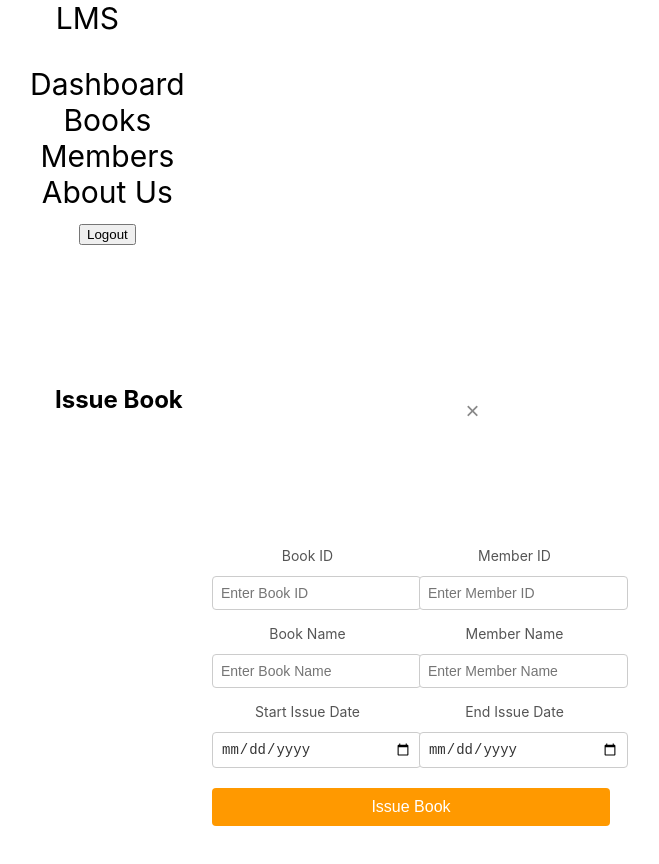
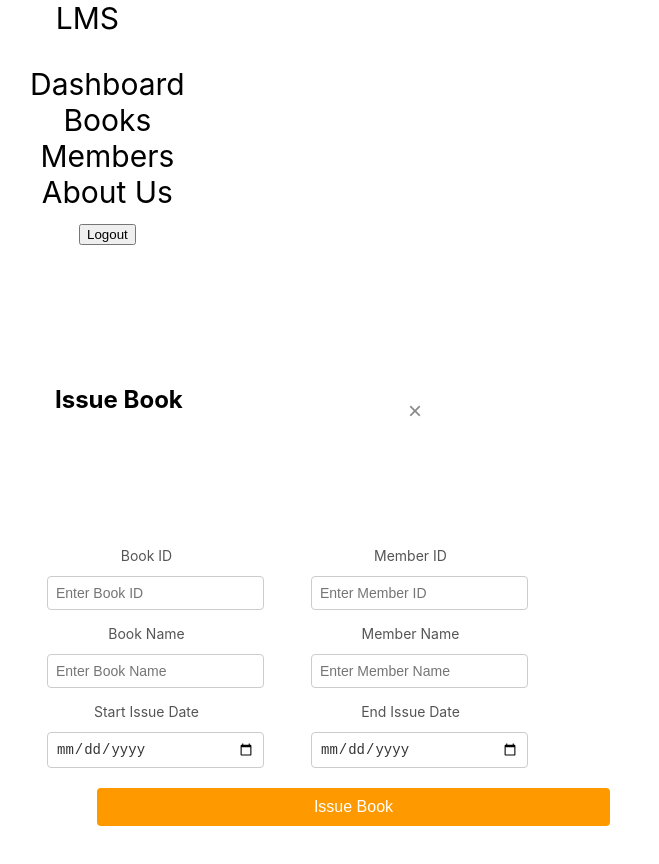
Before and after one commit to KushaRa/LMS-KaragasthalawaMV, a React (Create React App) app: page / in a window 1280 px wide. Shown: the top 864 px of the page, without its empty margins (10-669 px from the left). Built offline with nearby package versions, Linux system fonts and the light colour scheme.

Commit message:
changed css in issue Book

```diff
--- a/src/components/issueBook/issueBook.css
+++ b/src/components/issueBook/issueBook.css
@@ -56,10 +56,16 @@
     display: flex;
     justify-content: space-between;
     margin-bottom: 15px;
+    gap: 15px;
+    align-items: flex-start;
+
   }
 
   .form-group {
     width: 48%;
+    margin-right: 100px;
+    margin-left: -50px;
+
   }
 
   .form-group label {
```
